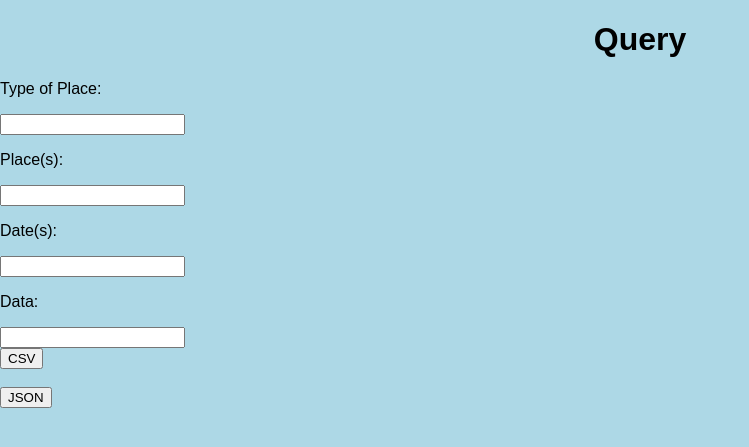
After one commit to klichen/Covid19-data-API, a Flask app: page /time_series/1/query in a window 1280 px wide. The commit adds this page. Shown: the top 447 px of the page, without its empty margins (0-749 px from the left). Run offline with Flask 2, Linux system fonts and the light colour scheme.

Commit message:
some functionality of query

```diff
--- a/app.py
+++ b/app.py
@@ -1,7 +1,7 @@
 from operator import ne
 from flask import Flask, render_template, url_for, request, redirect
 from flask_sqlalchemy import SQLAlchemy
-from datetime import datetime
+from datetime import datetime, time
 import csv
 import sys
 import pickle
@@ -17,10 +17,18 @@ class TimeSeries(db.Model):
     CountryRegion = db.Column(db.String(200), primary_key=True)
     date_recorded = db.Column(db.String(200), primary_key=True)
     quantity = db.Column(db.Integer)
-    case_type = db.Column(db.Integer, primary_key=True)
+    case_type = db.Column(db.String(200), primary_key=True)
 
     def __rep__(self):
         return "<Entry %r>" % self.firstname
+
+    # TO TEST
+    def __init__(self):
+        self.ProvinceState = ""
+        self.CountryRegion = "Mitski"
+        self.date_recorded = "01-01-2000"
+        self.quantity = 100
+        self.case_type = "time_series"
 
 
 @app.route("/time_series/<type>", methods=["POST", "GET"])
@@ -66,6 +74,62 @@ def index():
 def time_series_home():
         return render_template("time_series.html")
 
+@app.route("/time_series/<type>/query", methods=["POST", "GET"])
+def ts_query(type):
+    if request.method == "POST":
+        column = request.form['column']
+        places = request.form['places']
+        dates = request.form['dates']
+        data = [type]
+        # data = request.form['data'] (for daily report)
+
+        # now that we have all the input, return the requested data
+        places_lst = places.split(",")
+        dates_lst = dates.split(",")
+        # data_lst = data.split(",") (for daily report)
+
+        #if csv
+        result = print_csv(column, places_lst, dates_lst, data)
+
+        if result == "ERROR":
+            return "There was an issue with the parameters used"
+            #redirect('/time_series/<type>/query')
+
+        #elif JSON:
+
+        return render_template('displayquery.html', result=result)
+    else:
+        # delete this ?
+        column = ""
+        places_lst = ["aa"]
+        dates_lst = []
+        return render_template('tsquery.html', type=type)
+"""
+@app.route("/time_series/query/csv", methods=["POST", "GET"])
+def ts_csv():
+ """
+
+def print_csv(column, places_lst, dates_lst, data):
+    header=""
+    result = ""
+    if column == "ProvinceState":
+        header += "ProvinceState"
+
+    elif column == "CountryRegion":
+        header += "CountryRegion"
+        #for place in places_lst:
+        #    TimeSeries.query.
+
+        curr = TimeSeries.query.filter_by(CountryRegion='Afghanistan').first()
+        return header + curr.CountryRegion + curr.case_type + curr.quantity
+
+    else:
+        return "ERROR"
+
+
+
+    return result
+
 
 if __name__ == "__main__":
     app.run(debug=True)
--- a/templates/data.html
+++ b/templates/data.html
@@ -14,6 +14,10 @@
     <form action="/time_series/{{type}}" method="post" enctype="multipart/form-data">
         <input type="file" name="fileupload" id="fileToUpload">
         <input type="submit" value="Upload File" name="submit">
+    </form>
+
+    <form action="/time_series/{{type}}/query">
+        <input type="submit" value="Query" />
     </form>
 
     <table border="1">
--- /dev/null
+++ b/templates/tsquery.html
@@ -0,0 +1,50 @@
+{% extends 'base.html' %}
+
+{% block head %}
+<title>Covid19api</title>
+{% endblock %}
+
+{% block body %}
+<div class="content">
+    <h1 style="text-align: center;">Query</h1>
+
+    </div class="form">
+        <form action="/time_series/{{type}}/query" method="POST">
+            <p>Type of Place:</p>
+            <input type="text" name="column" id="column">
+            <br>
+            <p>Place(s):</p>
+            <input type="text" name="places" id="places">
+            <br>
+            <p>Date(s):</p>
+            <input type="text" name="dates" id="dates">
+            <br>
+            <p>Data:</p>
+            <input type="text" name="data" id="data">
+            <br>
+            <input type="submit" value="CSV" />
+    </form>
+    <br>
+
+    <!--
+    <form action="/time_series/{{type}}/query">
+        <input type="submit" value="CSV" />
+    </form>
+    -->
+
+    <form action="/time_series/{{type}}/query">
+        <input type="submit" value="JSON" />
+    </form>
+
+
+    {% for place in places_lst%}
+            <tr>
+                <td>{{ place}}</td>
+            </tr>
+        {% endfor %}
+
+
+    </div>
+
+</div>
+{% endblock %}
```
Also changed, not shown: templates/displayquery.html (added, +11 -0 lines), templates/index.html (+0 -20 lines).
